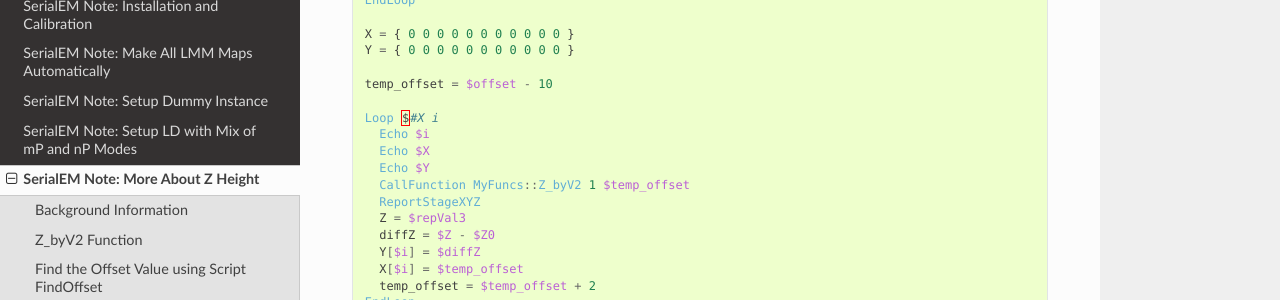
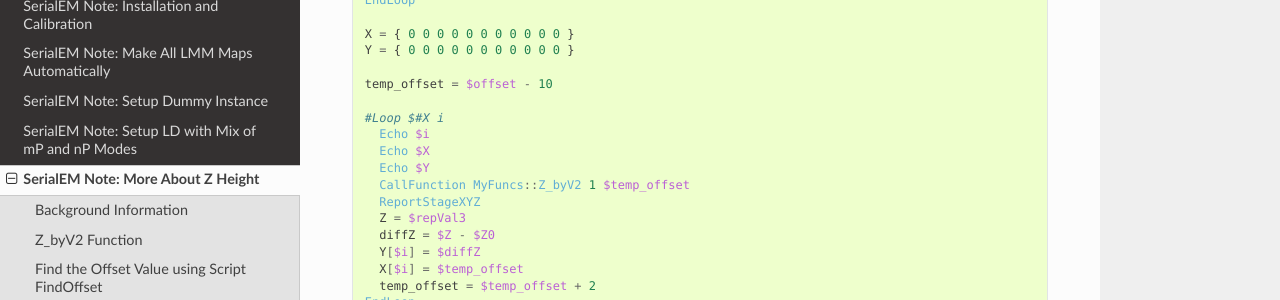
Before and after one commit to xuchen66/sphinx-emdocs, a Sphinx documentation site: the page built from source/serialEM-note-more-about-z-height.rst, in a window 1280 px wide and 900 px high, scrolled down 4246 px. Shown: the part 149-449 px from the top of the window. Built offline with Sphinx 7.4.7 and the Read the Docs theme 2.0.0, drawn with Linux system fonts in a browser that asks for light colours; pages that are not in the unit, such as notebooks, are missing from menus.

```diff
--- a/source/serialEM-note-more-about-z-height.rst
+++ b/source/serialEM-note-more-about-z-height.rst
@@ -231,7 +231,7 @@ If we found the good "offset" value, it will be good for some time, at least thi
 
    temp_offset = $offset - 10
 
-   Loop $#X i
+   #Loop $#X i
      Echo $i
      Echo $X
      Echo $Y
```
